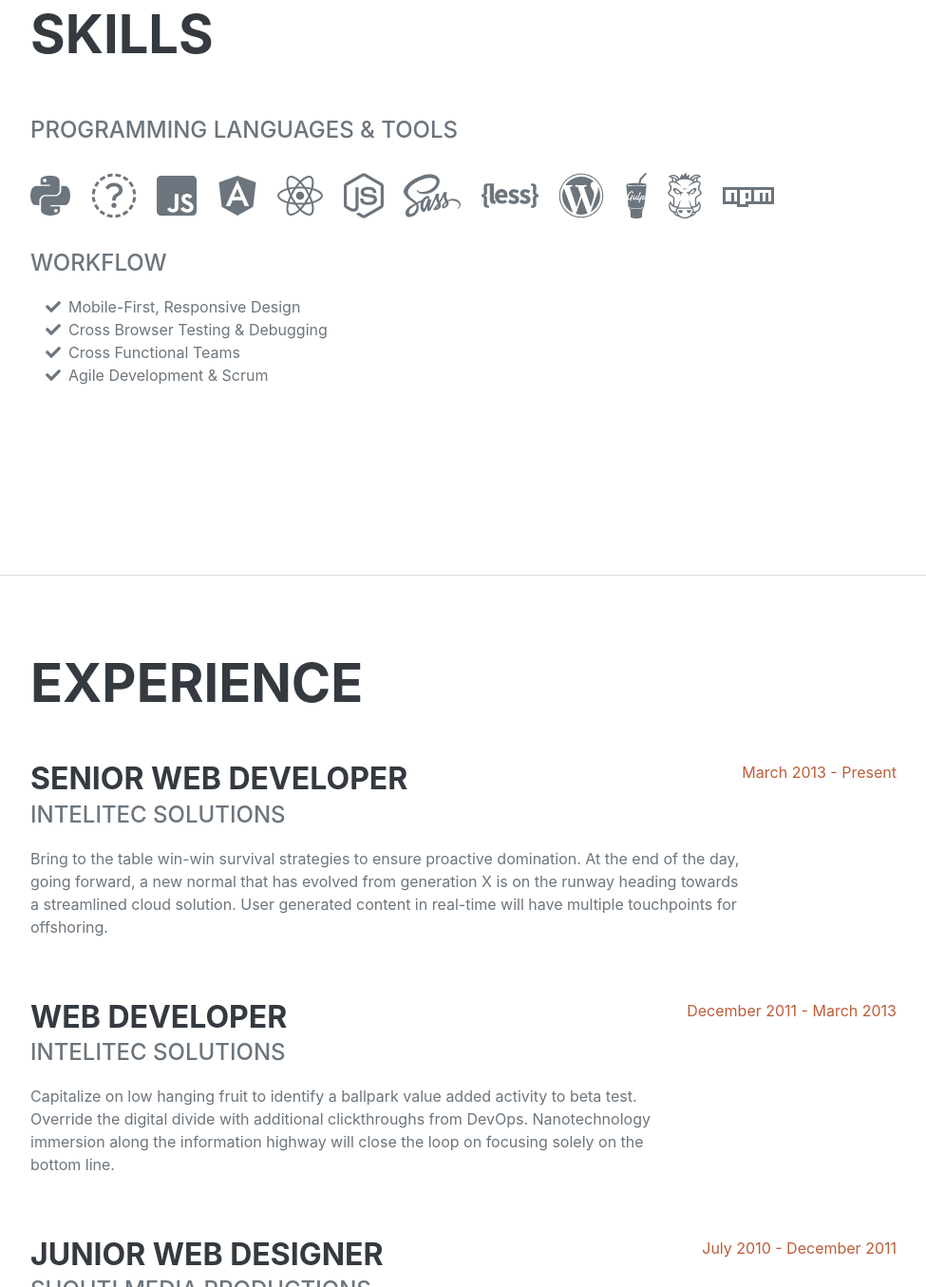
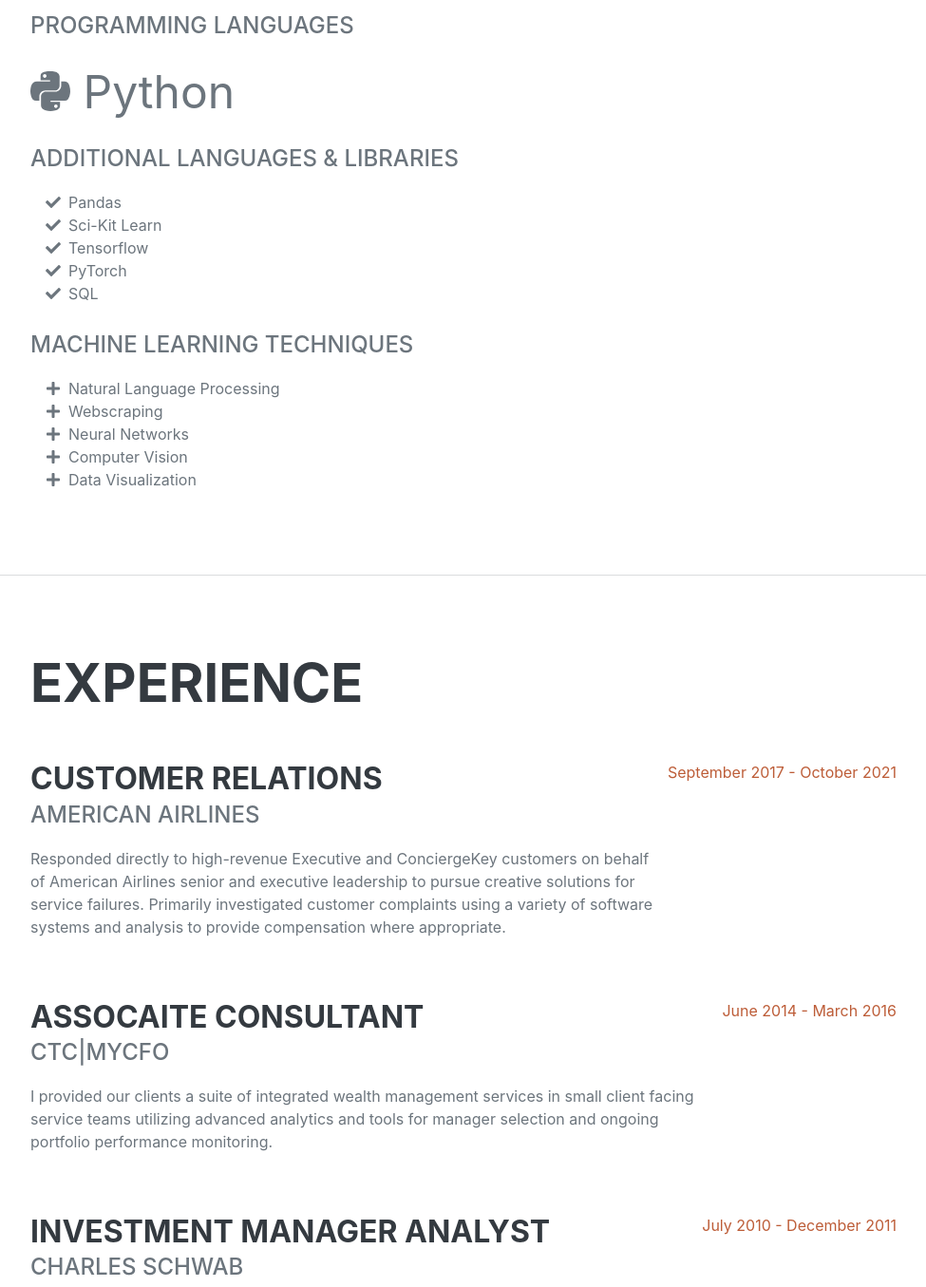
Before and after one commit to nvbergen/VanBergen-Portfolio, a plain HTML site: page index.html in a window 1280 px wide. Shown: the part 996-2351 px from the top of the page at 95% size, without its empty margins (288-1263 px from the left). Drawn offline with nearby package versions, Linux system fonts and the light colour scheme; a web font is replaced by a local one.

Commit message:
updated html

```diff
--- a/index.html
+++ b/index.html
@@ -48,13 +48,15 @@
                         || Data Science || - || Machine Learning Engineer || - ||
                         <a href="mailto:nicholas.vanbergen@email.com">nicholas.vanbergen@gmail.com</a> ||
                     </div>
-                    <p class="lead mb-5">I am a data scientist who is experienced in both business development and operations. I use my background experiences to inform customer-focussed solutions by using machine learning techniques. My goal is to tell the story hidden in the data and to identify meaningful use cases. <br><br> When I am not in the office, you can find me hanging with my family enjoying a sunny day on the beach.</p>
+                    <p class="lead mb-5">I am a data scientist who is experienced in both business development and operations. I use my background experiences to
+                      inform customer-focussed solutions by using machine learning techniques. My goal is to tell the story hidden in the data and to identify meaningful use cases. <br><br>
+                      When I am not in the office, you can find me hanging with my family enjoying a sunny day on the beach or out running in my neighborhood preparing for another marathon.</p>
                     <div class="social-icons">
                         <a class="social-icon" href="https://www.linkedin.com/in/planetvb/"><i class="fab fa-linkedin-in"></i></a>
                         <a class="social-icon" href="https://github.com/nvbergen"><i class="fab fa-github"></i></a>
-                        <a class="social-icon" href="#!"><i class="fab fa-kaggle"></i></a>
-                        <a class="social-icon" href="#"><i class="fab fa-medium"></i></a>
-                        <a class="social-icon" href="#!"><i class="fab fa-hackerrank"></i></a>
+                        <a class="social-icon" href="https://www.kaggle.com/nickvanbergen"><i class="fab fa-kaggle"></i></a>
+                        <a class="social-icon" href="https://medium.com/@planetvb"><i class="fab fa-medium"></i></a>
+                        <a class="social-icon" href="https://www.hackerrank.com/planetvb"><i class="fab fa-hackerrank"></i></a>
                     </div>
                 </div>
             </section>
@@ -63,38 +65,61 @@
             <section class="resume-section" id="skills">
                 <div class="resume-section-content">
                     <h2 class="mb-5">Skills</h2>
-                    <div class="subheading mb-3">Programming Languages & Tools</div>
+                    <div class="subheading mb-3">Programming Languages</div>
                     <ul class="list-inline dev-icons">
                         <li class="list-inline-item"><i class="fab fa-python"></i></li>
-                        <li class="list-inline-item"><i class="fab fa-keras"></i></li>
-                        <li class="list-inline-item"><i class="fab fa-js-square"></i></li>
-                        <li class="list-inline-item"><i class="fab fa-angular"></i></li>
-                        <li class="list-inline-item"><i class="fab fa-react"></i></li>
-                        <li class="list-inline-item"><i class="fab fa-node-js"></i></li>
-                        <li class="list-inline-item"><i class="fab fa-sass"></i></li>
-                        <li class="list-inline-item"><i class="fab fa-less"></i></li>
-                        <li class="list-inline-item"><i class="fab fa-wordpress"></i></li>
-                        <li class="list-inline-item"><i class="fab fa-gulp"></i></li>
-                        <li class="list-inline-item"><i class="fab fa-grunt"></i></li>
-                        <li class="list-inline-item"><i class="fab fa-npm"></i></li>
+                        Python
+
                     </ul>
-                    <div class="subheading mb-3">Workflow</div>
+                    <div class="subheading mb-3">Additional Languages & Libraries</div>
                     <ul class="fa-ul mb-0">
+
+                      <li>
+                          <span class="fa-li"><i class="fas fa-check"></i></span>
+                          Pandas
+                      </li>
+                      <li>
+                          <span class="fa-li"><i class="fas fa-check"></i></span>
+                          Sci-Kit Learn
+                      </li>
+                      <li>
+                          <span class="fa-li"><i class="fas fa-check"></i></span>
+                          Tensorflow
+                      </li>
                         <li>
                             <span class="fa-li"><i class="fas fa-check"></i></span>
-                            Mobile-First, Responsive Design
+                            PyTorch
                         </li>
                         <li>
                             <span class="fa-li"><i class="fas fa-check"></i></span>
-                            Cross Browser Testing & Debugging
+                            SQL
+                        </li>
+
+                      </ul>
+                      <br>
+                      <div class="subheading mb-3">Machine Learning Techniques</div>
+                      <ul class="fa-ul mb-0">
+                        <li>
+                            <span class="fa-li"><i class="fas fa-plus"></i></span>
+                            Natural Language Processing
                         </li>
                         <li>
-                            <span class="fa-li"><i class="fas fa-check"></i></span>
-                            Cross Functional Teams
+                            <span class="fa-li"><i class="fas fa-plus"></i></span>
+                            Webscraping
                         </li>
                         <li>
-                            <span class="fa-li"><i class="fas fa-check"></i></span>
-                            Agile Development & Scrum
+                            <span class="fa-li"><i class="fas fa-plus"></i></span>
+                            Neural Networks
+                        </li>
+                          <li>
+                              <span class="fa-li"><i class="fas fa-plus"></i></span>
+                              Computer Vision
+                          </li>
+                          <li>
+                              <span class="fa-li"><i class="fas fa-plus"></i></span>
+                              Data Visualization
+                          </li>
+
                         </li>
                     </ul>
                 </div>
@@ -107,25 +132,34 @@
                     <h2 class="mb-5">Experience</h2>
                     <div class="d-flex flex-column flex-md-row justify-content-between mb-5">
                         <div class="flex-grow-1">
-                            <h3 class="mb-0">Senior Web Developer</h3>
-                            <div class="subheading mb-3">Intelitec Solutions</div>
-                            <p>Bring to the table win-win survival strategies to ensure proactive domination. At the end of the day, going forward, a new normal that has evolved from generation X is on the runway heading towards a streamlined cloud solution. User generated content in real-time will have multiple touchpoints for offshoring.</p>
+                            <h3 class="mb-0">Customer Relations</h3>
+                            <div class="subheading mb-3">American Airlines</div>
+                            <p>Responded directly to high-revenue Executive and ConciergeKey customers on
+                              behalf of American Airlines senior and executive leadership to
+                              pursue creative solutions for service failures.
+                              Primarily investigated customer complaints using a variety of software systems and analysis to provide
+                              compensation where appropriate.
+                          </p>
                         </div>
-                        <div class="flex-shrink-0"><span class="text-primary">March 2013 - Present</span></div>
+                        <div class="flex-shrink-0"><span class="text-primary">September 2017 - October 2021</span></div>
                     </div>
                     <div class="d-flex flex-column flex-md-row justify-content-between mb-5">
                         <div class="flex-grow-1">
-                            <h3 class="mb-0">Web Developer</h3>
-                            <div class="subheading mb-3">Intelitec Solutions</div>
-                            <p>Capitalize on low hanging fruit to identify a ballpark value added activity to beta test. Override the digital divide with additional clickthroughs from DevOps. Nanotechnology immersion along the information highway will close the loop on focusing solely on the bottom line.</p>
+                            <h3 class="mb-0">Assocaite Consultant</h3>
+                            <div class="subheading mb-3">CTC|myCFO</div>
+                            <p>I provided our clients a suite of integrated wealth management services in
+                              small client facing service teams utilizing advanced analytics and tools for manager selection and ongoing portfolio performance monitoring.
+
+                            </p>
                         </div>
-                        <div class="flex-shrink-0"><span class="text-primary">December 2011 - March 2013</span></div>
+                        <div class="flex-shrink-0"><span class="text-primary">June 2014 - March 2016</span></div>
                     </div>
                     <div class="d-flex flex-column flex-md-row justify-content-between mb-5">
                         <div class="flex-grow-1">
-                            <h3 class="mb-0">Junior Web Designer</h3>
-                            <div class="subheading mb-3">Shout! Media Productions</div>
-                            <p>Podcasting operational change management inside of workflows to establish a framework. Taking seamless key performance indicators offline to maximise the long tail. Keeping your eye on the ball while performing a deep dive on the start-up mentality to derive convergence on cross-platform integration.</p>
+                            <h3 class="mb-0">Investment Manager Analyst</h3>
+                            <div class="subheading mb-3">Charles Schwab</div>
+                            <p> Delivered customized investment proposal software training which included in-depth research functionality that allowed advisors to analyze money managers and investment products based on specific criteria creating professional-looking, customized proposals.
+                            </p>
                         </div>
                         <div class="flex-shrink-0"><span class="text-primary">July 2010 - December 2011</span></div>
                     </div>
```
